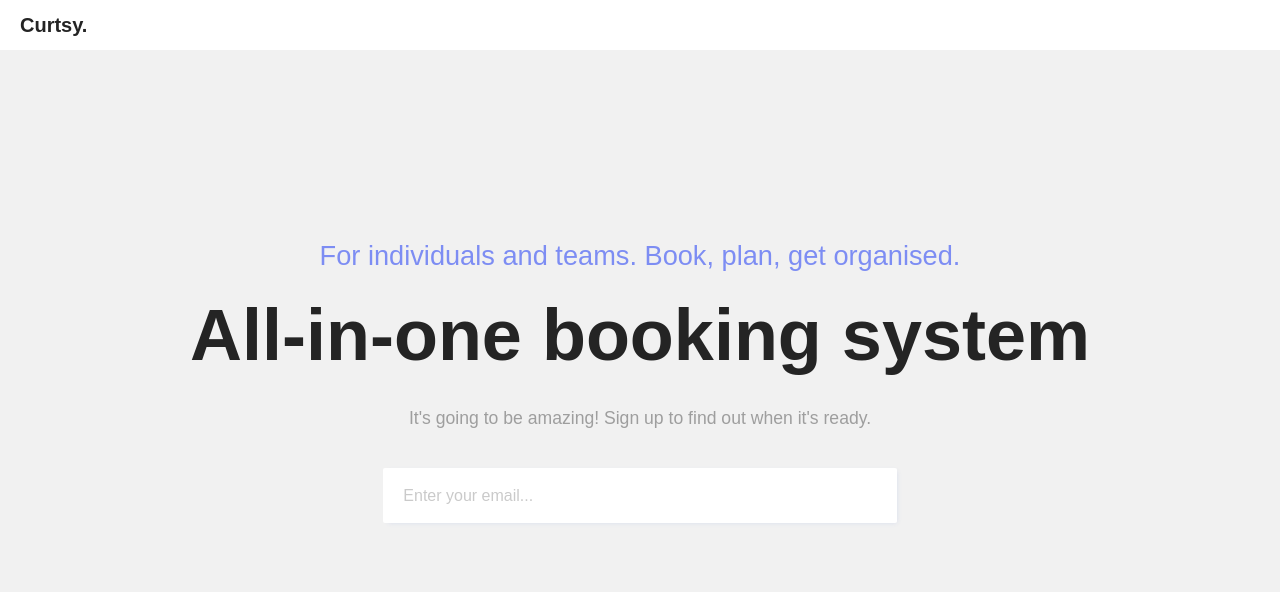
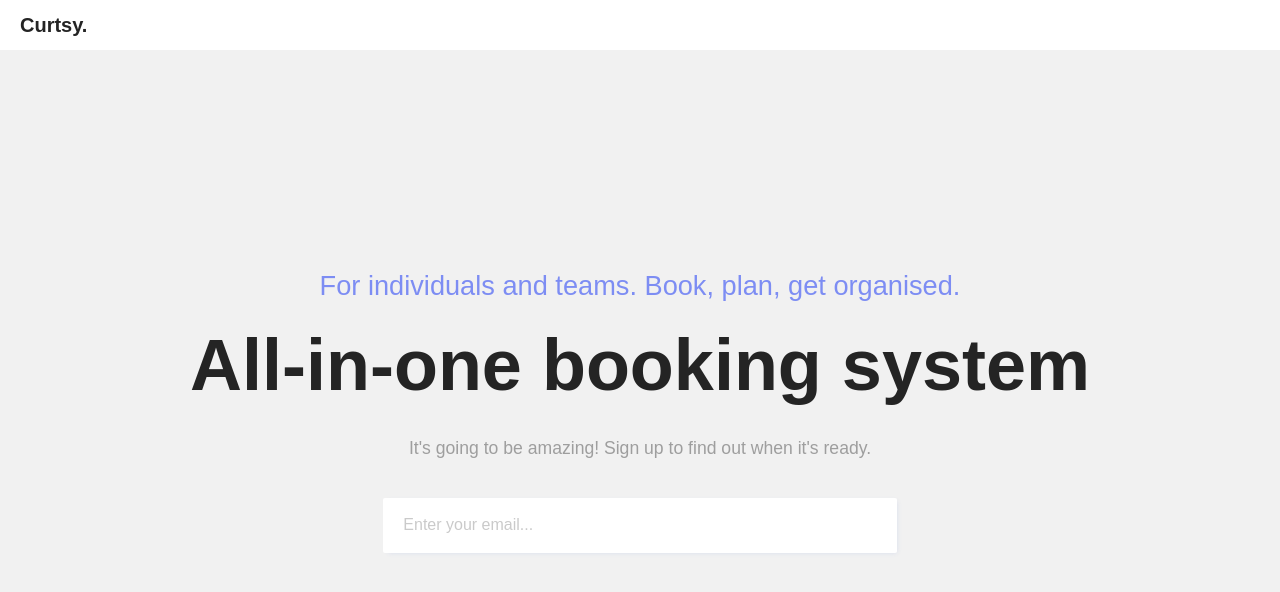
Before and after one commit to otheabould/curtsy-fe-landing, a React (Create React App) app: page / in a window 1280 px wide. Shown: the top 592 px of the page. Built offline with nearby package versions, Linux system fonts and the light colour scheme; no server answers.

Commit message:
make more responsive

```diff
--- a/src/app.scss
+++ b/src/app.scss
@@ -40,11 +40,27 @@ form {
   gap: 10px;
 }
 
+@media (min-width: 500px) {
+  .content {
 
-@media (min-width: 1000px) {
+    h2 {
+      margin: 0 0 0.1em 0;
+    }
+    h1 {
+      font-size: 3.3em;
+      margin: 0 0 0.3em 0;
+    }
+    h3 {
+      margin: 0;
+    }
+    form {
+      margin: 0 0 0.2em 0;
+    }
+  }
+}
+
+@media (min-width: 700px) {
   .content {
-    justify-content: flex-start;
-    padding-top: 15%;
 
     h1, h2 {
       span {
```
